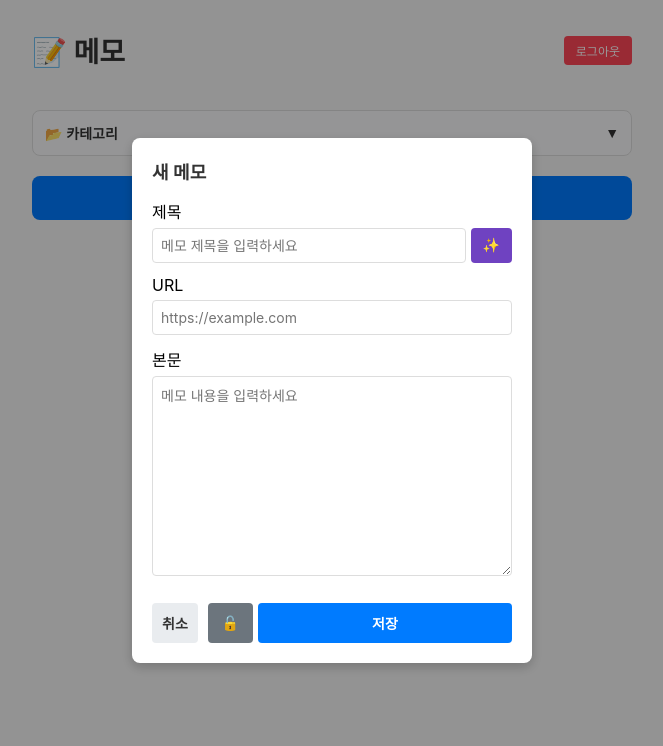
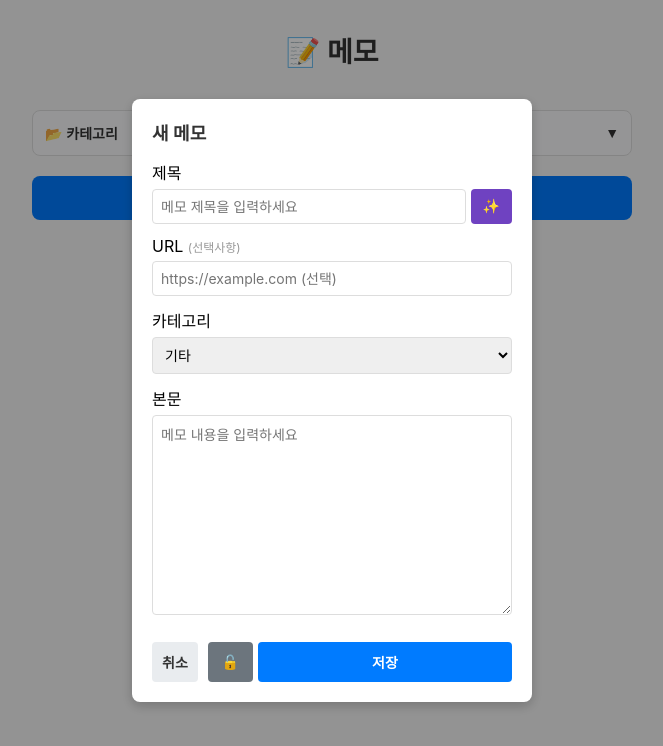
Before and after one commit to reomoon/memo, a website: page index.html in a window 1280 px wide. Both pictures are taken after a click on the button "+ 메모 추가". Shown: the whole page, without its empty margins (308-971 px from the left). Drawn offline with Linux system fonts and the light colour scheme.

Commit message:
v1.05 카테고리 추가

```diff
--- a/index.html
+++ b/index.html
@@ -33,13 +33,7 @@
     <div id="memoApp" class="container">
         <!-- 헤더 섹션 -->
         <div class="header">
-            <div class="header-top">
-                <h1>📝 메모</h1>
-                <div class="user-info">
-                    <span id="userName"></span>
-                    <button class="logout-btn" id="logoutBtn">로그아웃</button>
-                </div>
-            </div>
+            <h1>📝 메모</h1>
         </div>
 
         <!-- 카테고리 필터 영역 -->
@@ -80,8 +74,23 @@
                 </div>
                 <!-- URL 입력 필드 -->
                 <div class="form-group">
-                    <label>URL</label>
-                    <input type="url" id="memoUrl" placeholder="https://example.com">
+                    <label>URL <span style="color: #999; font-size: 12px;">(선택사항)</span></label>
+                    <input type="url" id="memoUrl" placeholder="https://example.com (선택)">
+                </div>
+                <!-- 카테고리 선택 필드 -->
+                <div class="form-group">
+                    <label>카테고리</label>
+                    <select id="memoCategory">
+                        <option value="일상">일상</option>
+                        <option value="업무">업무</option>
+                        <option value="아이디어">아이디어</option>
+                        <option value="학습">학습</option>
+                        <option value="건강">건강</option>
+                        <option value="재정">재정</option>
+                        <option value="취미">취미</option>
+                        <option value="쇼핑">쇼핑</option>
+                        <option value="기타">기타</option>
+                    </select>
                 </div>
                 <!-- 본문 입력 필드 -->
                 <div class="form-group">
--- a/script.js
+++ b/script.js
@@ -460,6 +460,7 @@ class MemoUI {
         this.lockBtn.textContent = '🔓';
         this.modalTitle.textContent = '새 메모';
         this.memoForm.reset();                   // 폼 초기화
+        document.getElementById('memoCategory').value = '기타';  // 기본 카테고리
         this.modal.classList.add('show');        // 모달 표시
     }
 
@@ -476,6 +477,7 @@ class MemoUI {
         // 폼에 메모 내용 채우기
         document.getElementById('memoTitle').value = memo.title;
         document.getElementById('memoUrl').value = memo.url || '';
+        document.getElementById('memoCategory').value = memo.category || '기타';
         document.getElementById('memoBody').value = memo.body;
         this.modal.classList.add('show');        // 모달 표시
     }
@@ -495,6 +497,7 @@ class MemoUI {
         const title = document.getElementById('memoTitle').value.trim();
         const url = document.getElementById('memoUrl').value.trim();
         const body = document.getElementById('memoBody').value.trim();
+        const userCategory = document.getElementById('memoCategory').value;  // 사용자가 선택한 카테고리
 
         // 유효성 검사
         if (!title || !body) {
@@ -515,8 +518,15 @@ class MemoUI {
             }
         }
 
-        // 자동 카테고리 분류
-        const category = await this.manager.autoClassifyCategory(title, body);
+        // 사용자가 선택한 카테고리 또는 AI 자동 분류
+        let category = userCategory;
+        if (category === '기타') {
+            // AI가 더 정확한 카테고리를 찾으면 사용
+            const aiCategory = await this.manager.autoClassifyCategory(title, body);
+            if (aiCategory !== '기타') {
+                category = aiCategory;
+            }
+        }
 
         // 수정인지 새로 추가인지 구분
         if (this.manager.editingId) {
--- a/style.css
+++ b/style.css
@@ -576,9 +576,10 @@ body {
     gap: 5px;
 }
 
-/* 입력 필드 (텍스트, URL) 스타일 */
+/* 입력 필드 (텍스트, URL, 셀렉트) 스타일 */
 .form-group input,
-.form-group textarea {
+.form-group textarea,
+.form-group select {
     padding: 8px;
     border: 1px solid #ddd;
     border-radius: 4px;
```
